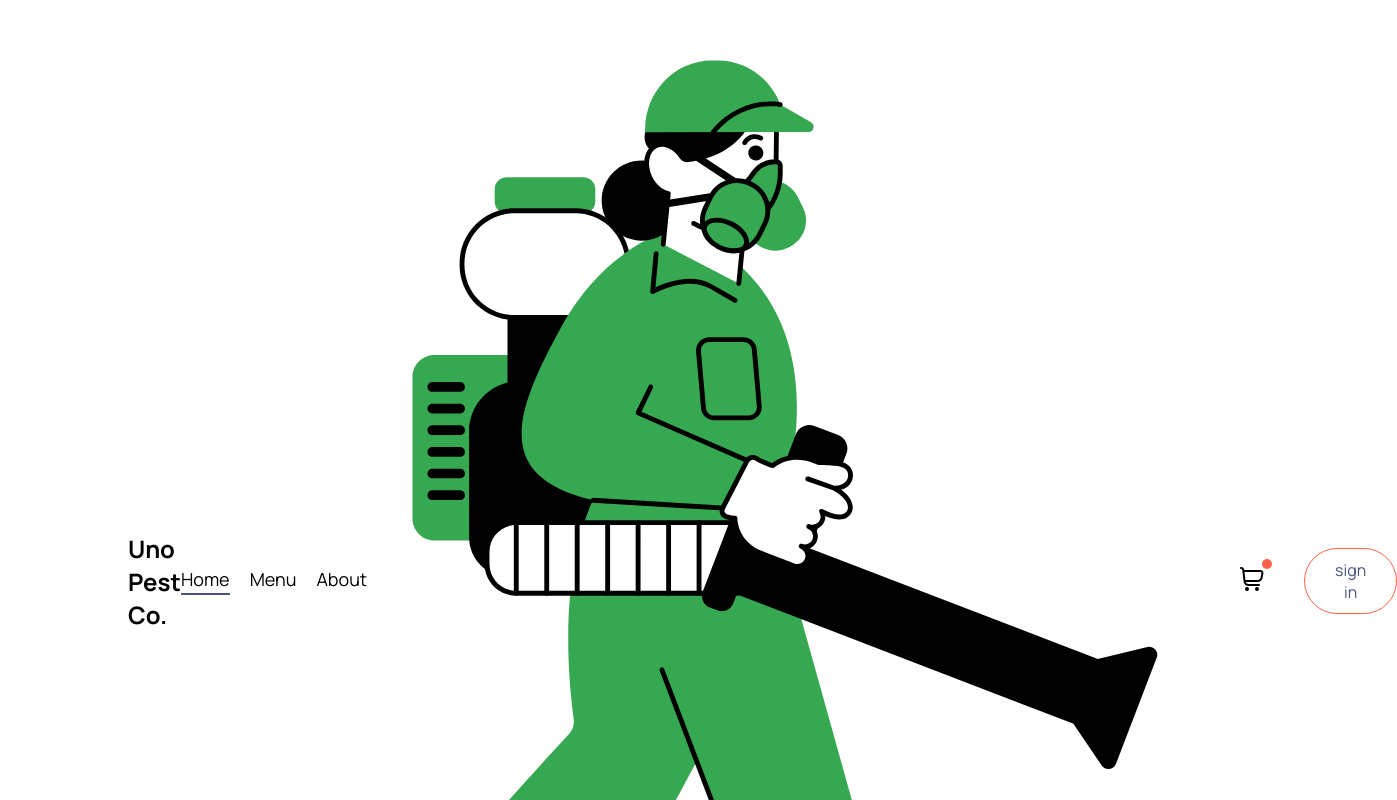
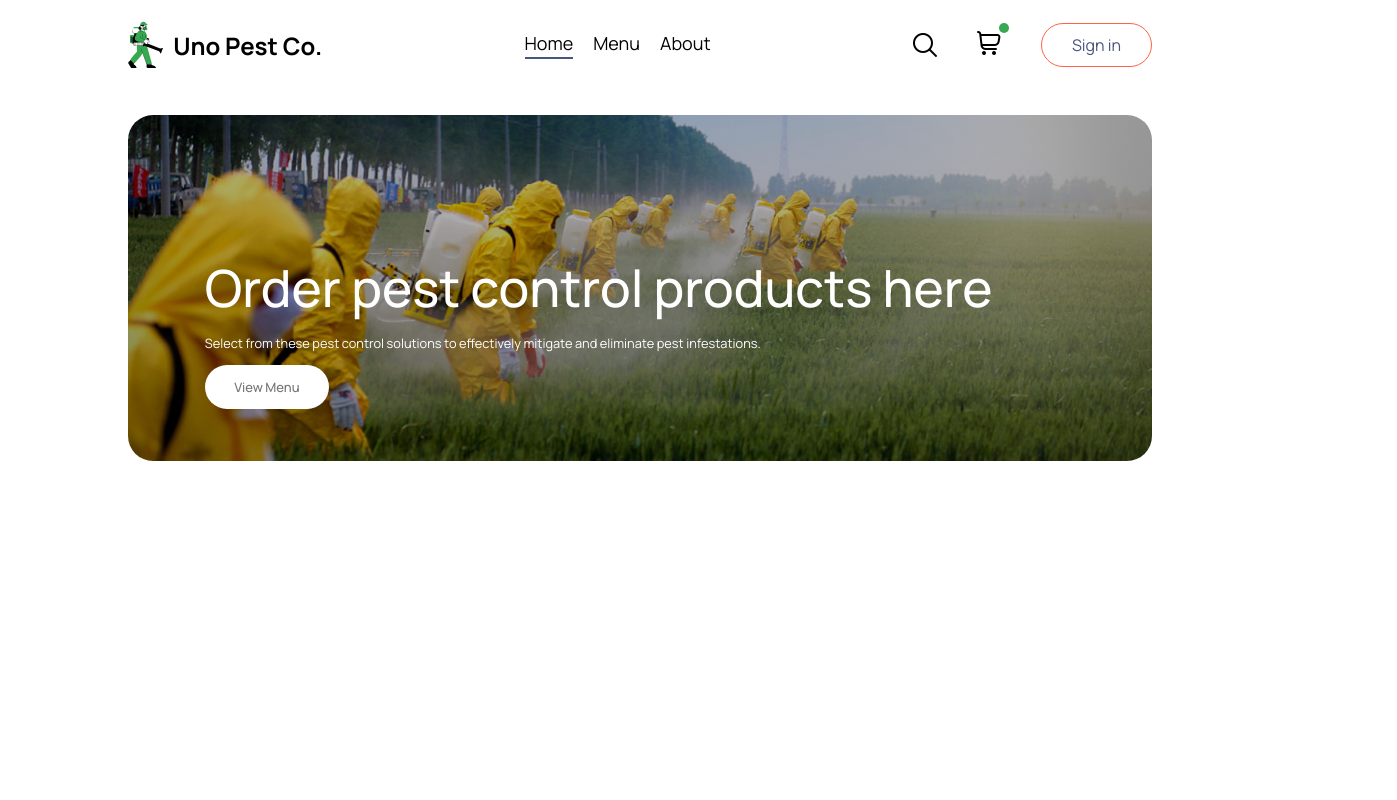
Before and after one commit to perbik/Pest-Control-Work-Order, a React (Vite) app in the folder frontend/: page / in a window 1280 px wide. Shown: the top 800 px of the page, 1397 px wide, since content can reach past the window. Built offline with nearby package versions, Linux system fonts and the light colour scheme.

Commit message:
Update header

```diff
--- a/frontend/index.html
+++ b/frontend/index.html
@@ -1,4 +1,4 @@
-<!doctype html>
+<!DOCTYPE html>
 <html lang="en">
   <head>
     <meta charset="UTF-8" />
--- a/frontend/src/assets/assets.js
+++ b/frontend/src/assets/assets.js
@@ -9,13 +9,16 @@ import fendona from "./fendona.png";
 import optigard from "./optigard.png";
 import oxyfly from "./oxyfly.png";
 import permacap from "./permacap.png";
-import pounce from "./pounce";
+import pounce from "./pounce.png";
 import resigen_ec from "./resigen_ec.png";
 import storm_secure_wax_bait from "./storm_secure_wax_bait.png";
 import sumilarv from "./sumilarv.png";
 
 // logo
 import uno_pest_co from "./uno_pest_co.svg";
+
+//header
+import header_img from "./header_img.png";
 
 export const assets = {
   cart_icon,
@@ -31,4 +34,5 @@ export const assets = {
   storm_secure_wax_bait,
   sumilarv,
   uno_pest_co,
+  header_img,
 };
--- a/frontend/src/components/Header/Header.css
+++ b/frontend/src/components/Header/Header.css
@@ -1,11 +1,48 @@
 .header {
-    display: flex;
-    justify-content: center;
-    align-items: center;
-    height: 50vh;
-    background-color: lightgrey;
+  height: 27vw;
+  margin: 25px auto;
+  background: linear-gradient(rgba(0, 0, 0, 0.3), rgba(0, 0, 0, 0.4)),
+    url("/header_img.png") no-repeat center center;
+  background-size: cover;
+  position: relative;
+  border-radius: 25px;
 }
 
 .header-contents {
-    text-align: center;
+  position: absolute;
+  display: flex;
+  flex-direction: column;
+  align-items: start;
+  gap: 1vw;
+  max-width: 50%;
+  bottom: 15%;
+  left: 6vw;
+  animation: fadeIn 3s;
 }
+
+.header-contents h2 {
+  font-weight: 500;
+  color: white;
+  font-size: 4vw;
+  white-space: nowrap;
+  overflow: hidden;
+  text-overflow: ellipsis;
+}
+
+.header-contents p {
+  color: white;
+  font-size: 1vw;
+  white-space: nowrap;
+  overflow: hidden;
+  text-overflow: ellipsis;
+}
+
+.header-contents button {
+  border: none;
+  color: #747474;
+  font-weight: 500;
+  padding: 1vw 2.3vw;
+  background-color: white;
+  font-size: max(1vw, 13px);
+  border-radius: 50px;
+}
--- a/frontend/src/components/Header/Header.jsx
+++ b/frontend/src/components/Header/Header.jsx
@@ -1,16 +1,19 @@
-import React from 'react'
-import './Header.css'
+import React from "react";
+import "./Header.css";
 
 const Header = () => {
   return (
-    <div className='header'>
+    <div className="header">
       <div className="header-contents">
-        <h2>Order pest control product here</h2>
-        <p>The quick brown fox jumps over the lazy dog.</p>
+        <h2>Order pest control products here</h2>
+        <p>
+          Select from these pest control solutions to effectively mitigate and
+          eliminate pest infestations.
+        </p>
         <button>View Menu</button>
       </div>
     </div>
-  )
-}
+  );
+};
 
-export default Header
+export default Header;
--- a/frontend/src/components/NavBar/NavBar.css
+++ b/frontend/src/components/NavBar/NavBar.css
@@ -30,7 +30,7 @@
 }
 
 .navbar button:hover {
-    background-color: #52a107;
+  background-color: #38a852;
   color: white;
 }
 
@@ -51,8 +51,20 @@
   position: absolute;
   min-width: 10px;
   min-height: 10px;
-    background-color: tomato;
+  background-color: #38a852;
   border-radius: 5px;
   top: -8px;
   right: -8px;
 }
+
+.navbar-logo-container {
+  display: flex;
+  align-items: center;
+  gap: 10px;
+}
+
+#navbar-logo {
+  min-width: 10px;
+  min-height: 10px;
+  height: 50px;
+}
--- a/frontend/src/components/NavBar/NavBar.jsx
+++ b/frontend/src/components/NavBar/NavBar.jsx
@@ -9,7 +9,10 @@ const NavBar = () => {
 
   return (
     <div className="navbar">
-      <h2>Uno Pest Co.</h2>
+      <div className="navbar-logo-container">
+        <img id="navbar-logo" src={assets.uno_pest_co} alt="" />
+        <h2>Uno Pest Co.</h2>
+      </div>
       <ul className="navbar-menu">
         <li
           onClick={() => setMenu("Home")}
@@ -31,13 +34,12 @@ const NavBar = () => {
         </li>
       </ul>
       <div className="navbar-right">
-        <img src={assets.uno_pest_co} alt="" />
-        <img src={assets.searchIcon} alt="" />
+        <img src={assets.search_icon} alt="" />
         <div className="navbar-search-icon">
           <img src={assets.cart_icon} alt="" />
           <div className="dot"></div>
         </div>
-        <button>sign in</button>
+        <button>Sign in</button>
       </div>
     </div>
   );
--- a/frontend/src/index.css
+++ b/frontend/src/index.css
@@ -1,4 +1,4 @@
-@import url('https://fonts.googleapis.com/css2?family=Manrope:wght@200..800&display=swap');
+@import url("https://fonts.googleapis.com/css2?family=Manrope:wght@200..800&display=swap");
 
 * {
   padding: 0;
@@ -20,3 +20,12 @@ a {
   width: 80%;
   margin: auto;
 }
+
+@keyframes fadeIn {
+  0% {
+    opacity: 0;
+  }
+  100% {
+    opacity: 1;
+  }
+}
```
Also changed, not shown: frontend/public/header_img.png (added), frontend/src/assets/header_img.png (added). Lines whose indentation alone changed are shown as unchanged.
